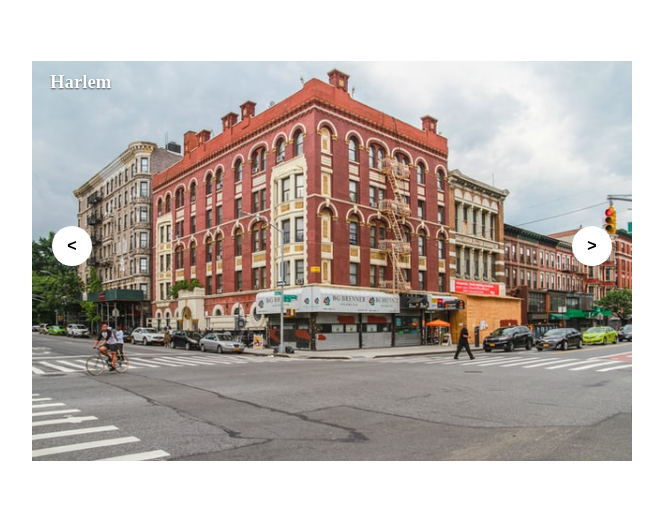
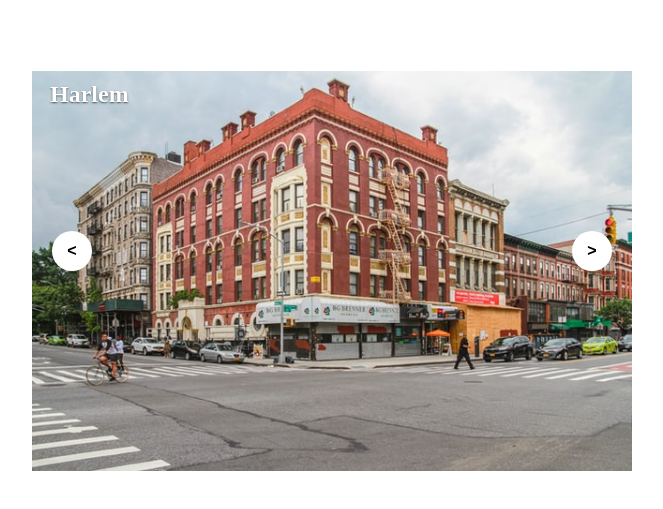
Before and after one commit to smarquina37/carousel, a plain HTML site: page index.html in a window 1280 px wide. Shown: the part 91-600 px from the top of the page, without its empty margins (308-971 px from the left). Drawn offline with Linux system fonts and the light colour scheme.

Commit message:
styling adjustments

```diff
--- a/index.html
+++ b/index.html
@@ -8,19 +8,19 @@
       <div class="carousel-item carousel-item-visible">
         <img src="images/harlem.jpg" />
         <div class="carousel-caption">
-          <h3>Harlem</h3>
+          <h2>Harlem</h2>
         </div>
       </div>
       <div class="carousel-item">
         <img src="images/losangeles.jpg" />
         <div class="carousel-caption">
-          <h3>Los Angeles</h3>
+          <h2>Los Angeles</h2>
         </div>
       </div>
       <div class="carousel-item">
         <img src="images/seoul.jpg" />
         <div class="carousel-caption">
-          <h3>Seoul</h3>
+          <h2>Seoul</h2>
         </div>
       </div>
 
--- a/styles.css
+++ b/styles.css
@@ -13,7 +13,7 @@ h1 {
 .carousel {
   max-width: 600px;
   position: relative;
-  padding-top: 30px;
+  padding-top: 40px;
 }
 
 .carousel .carousel-item,
@@ -33,9 +33,8 @@ h1 {
 }
 
 .carousel .carousel-caption {
-  /* color: black; */
   position: absolute;
-  top: 5%;
+  top: 7%;
   left: 3%;
   z-index: 20;
   color: white;
```
